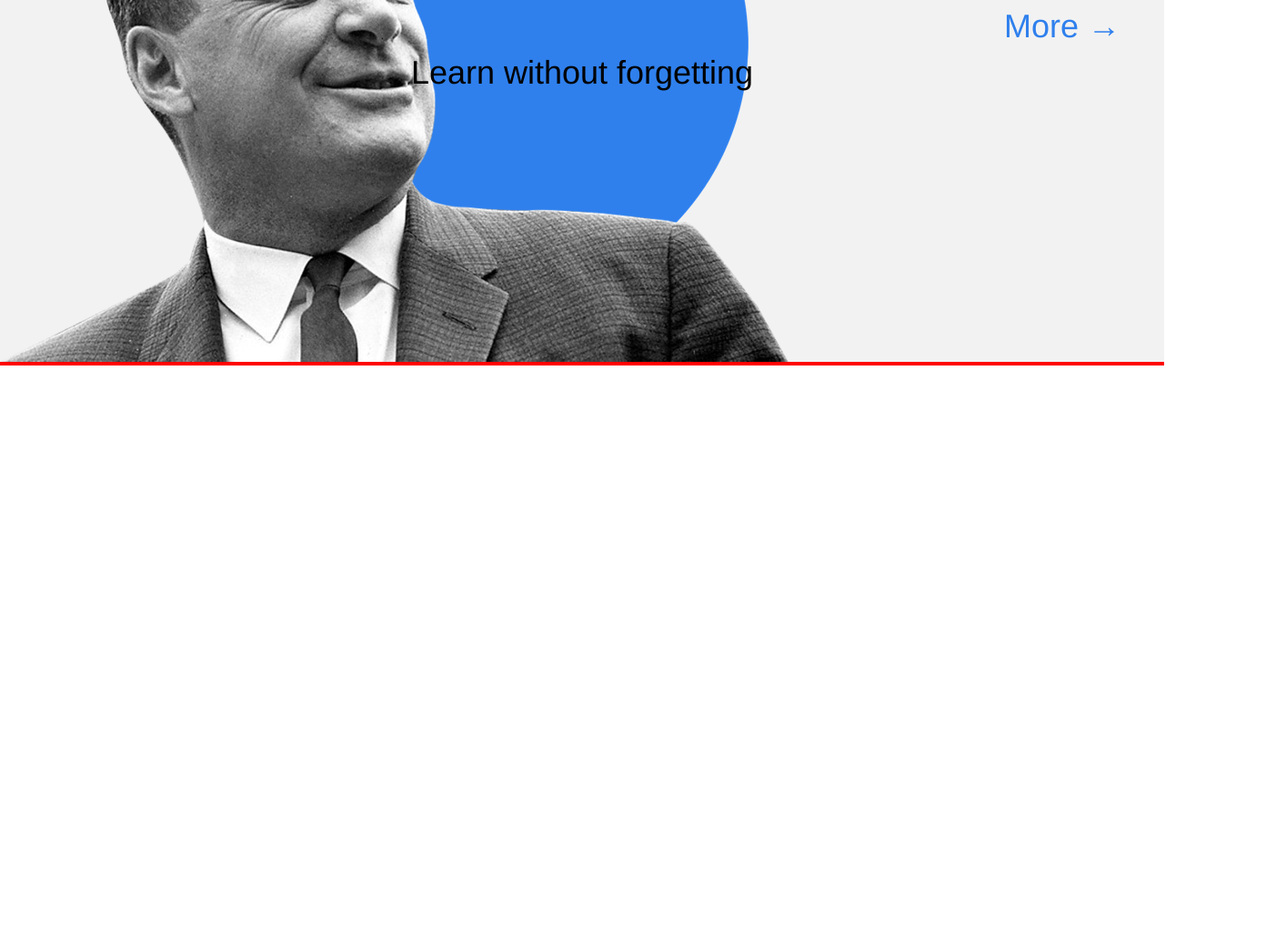
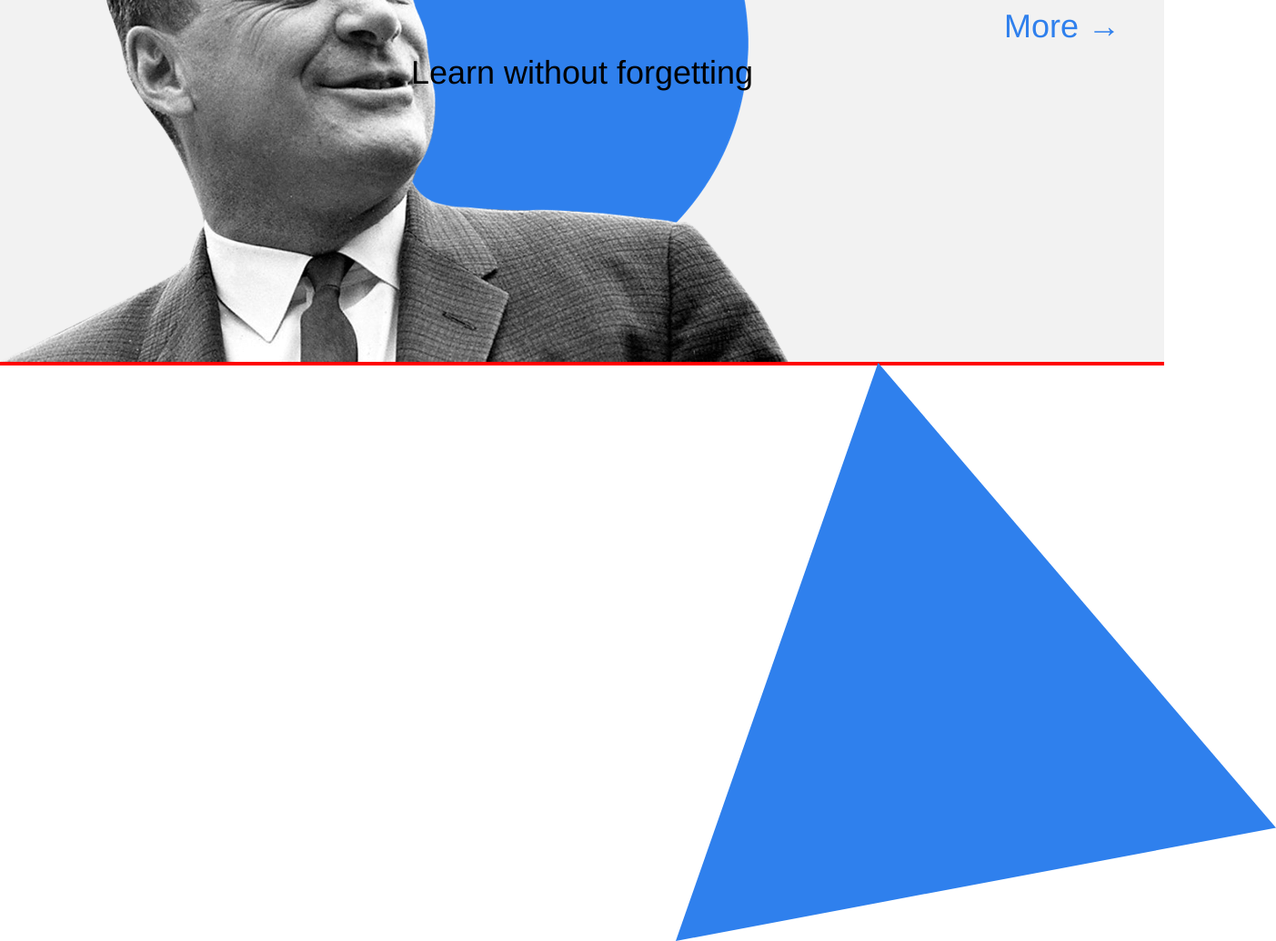
Before and after one commit to YakovBilbil/web_project_1, a plain HTML site: page index.html in a window 1280 px wide. Shown: the part 2820-3855 px from the top of the page at 91% size, 1403 px wide, since content can reach past the window. Before the commit the page ends 3222 px from the top, so only its background shows below. Drawn offline with Linux system fonts and the light colour scheme.

Commit message:
triangle

```diff
--- a/index.html
+++ b/index.html
@@ -179,6 +179,8 @@ student at Princeton.">
       </section>
 
       <section class="kaufman border">
+        <img class="kaufman__triangle" src="./images/kaufman-triangle.svg" alt="A big blue triangle, over which Josh
+Kaufman claims ownersh">
       </section>
     </main>
     <footer class="footer border">
--- a/styles/style.css
+++ b/styles/style.css
@@ -290,6 +290,11 @@
     z-index: 0;
 }
 
+.kaufman {
+    position: relative;
+    /* overflow: hidden; */
+}
+
 .section-title_theme_dark {}
 
 .section-subtitle_theme_dark {}
@@ -302,4 +307,8 @@
 
 .table__text_theme_dark {}
 
-.kaufman__triangle {}
+.kaufman__triangle {
+    position: absolute;
+    z-index: 0;
+    right: -124px;
+}
```
